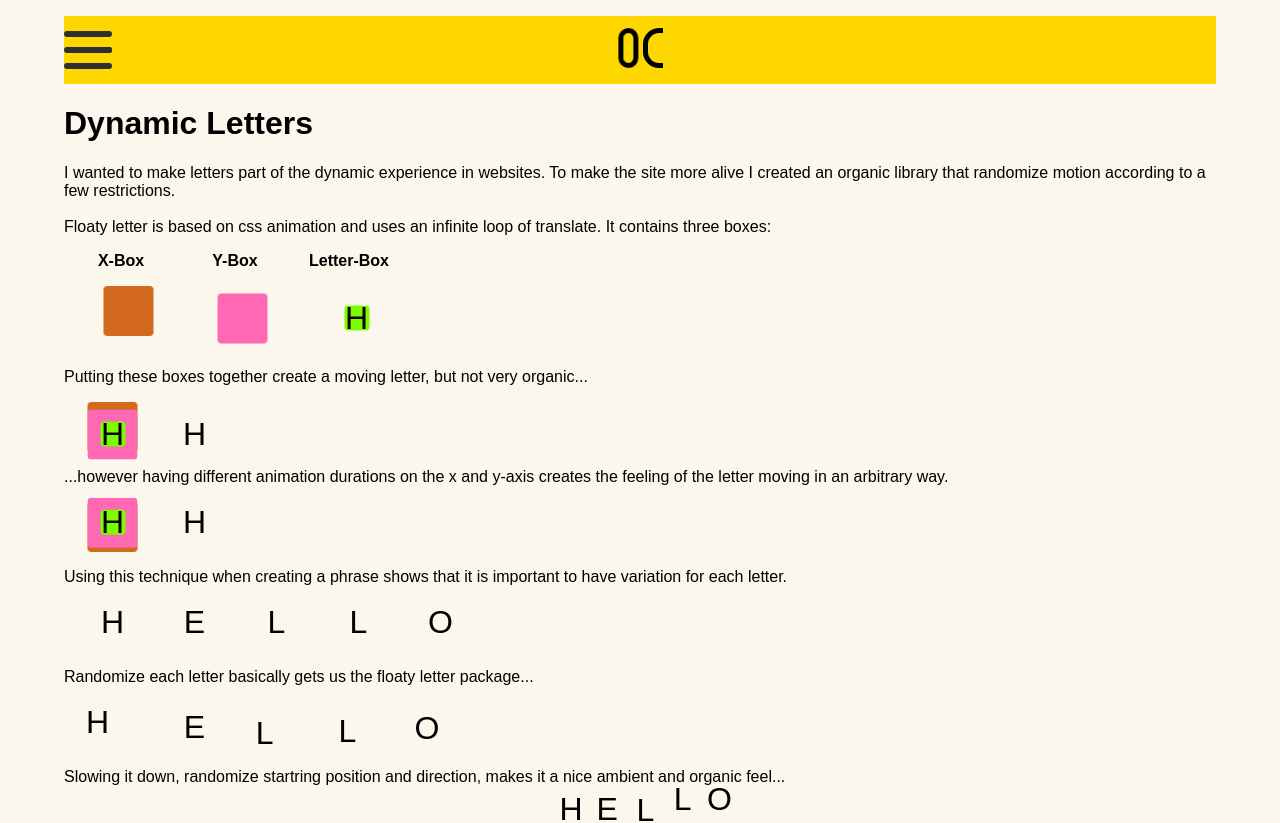
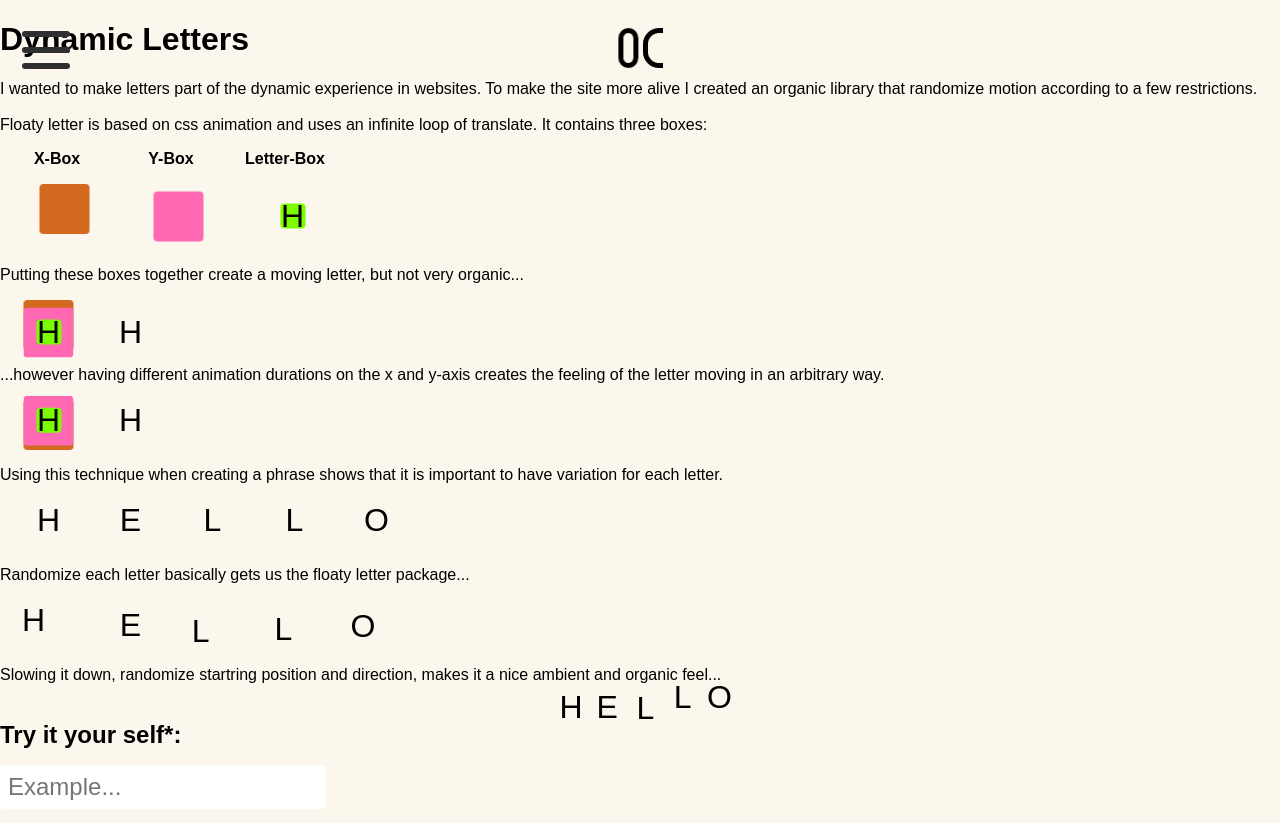
Before and after one commit to oc-developer/oc-portfolio, a React (Create React App) app: page /floaty-letter in a window 1280 px wide. Shown: the top 823 px of the page. Built offline with nearby package versions, Linux system fonts and the light colour scheme.

Commit message:
Header stuck on top

```diff
--- a/src/App.scss
+++ b/src/App.scss
@@ -1,10 +1,10 @@
 .app {
   width: 100%;
   height: 100%;
-  padding: 1em 4em 4em 4em;
   box-sizing: border-box;
 
-  .main {
+  .content {
+    padding: 1em 4em 4em 4em;
     width: 100%;
     height: 100%;
   }
--- a/src/Header/Header.scss
+++ b/src/Header/Header.scss
@@ -1,19 +1,40 @@
 .header {
-    position: relative;
+    position: fixed;
     display: flex;
     align-items: center;
     justify-content: center;
     width: 100%;
     box-sizing: border-box;
-    background-color: gold;
+    padding: 1em;
+    z-index: 10;
 
     &.fade-in {
         animation-delay: 1.2s;
         animation-duration: 2s;
     }
 
+    .header-section {
+        height: 100%;
+    }
+
+    .left {
+        display: flex;
+        width: 33%;
+    }
+
+    .center {
+        display: flex;
+        justify-content: center;
+        align-items: center;
+        width: 33%;
+    }
+
+    .right {
+        width: 33%;
+    }
+
     .leftbar-btn {
-        position: absolute;
-        left: 0;
+        display: flex;
+        align-items: center;
     }
 }
--- a/src/Header/Header.tsx
+++ b/src/Header/Header.tsx
@@ -8,12 +8,17 @@ import MiniLogo from '../Logo/MiniLogo/MiniLogo'
 function Header() {
     return (
         <div className="header fade-in">
-            <div className="leftbar-btn">
-                <LeftbarIcon />
+            <div className="header-section left">
+                <div className="leftbar-btn">
+                    <LeftbarIcon />
+                </div>
             </div>
-            <div className="logo">
-                <MiniLogo />
+            <div className="header-section center">
+                <div className="logo">
+                    <MiniLogo />
+                </div>
             </div>
+            <div className="header-section right"></div>
         </div>
     )
 }
--- a/src/Main/Main.tsx
+++ b/src/Main/Main.tsx
@@ -8,7 +8,7 @@ import About from '../About/About'
 
 export default function Main() {
     return (
-        <div className="main">
+        <div className="content">
             <Protagonist />
             <Notes />
             <About />
```
